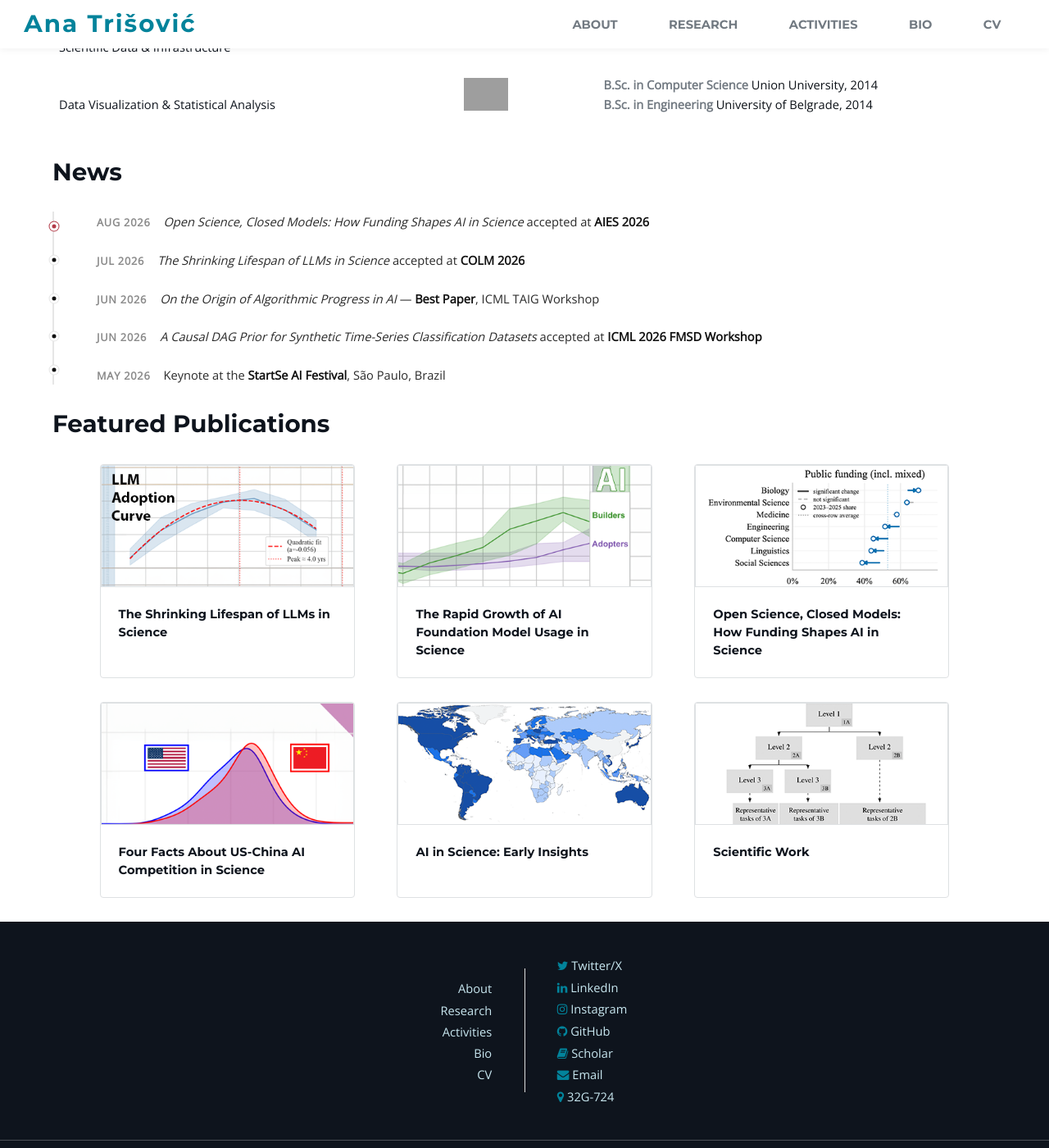
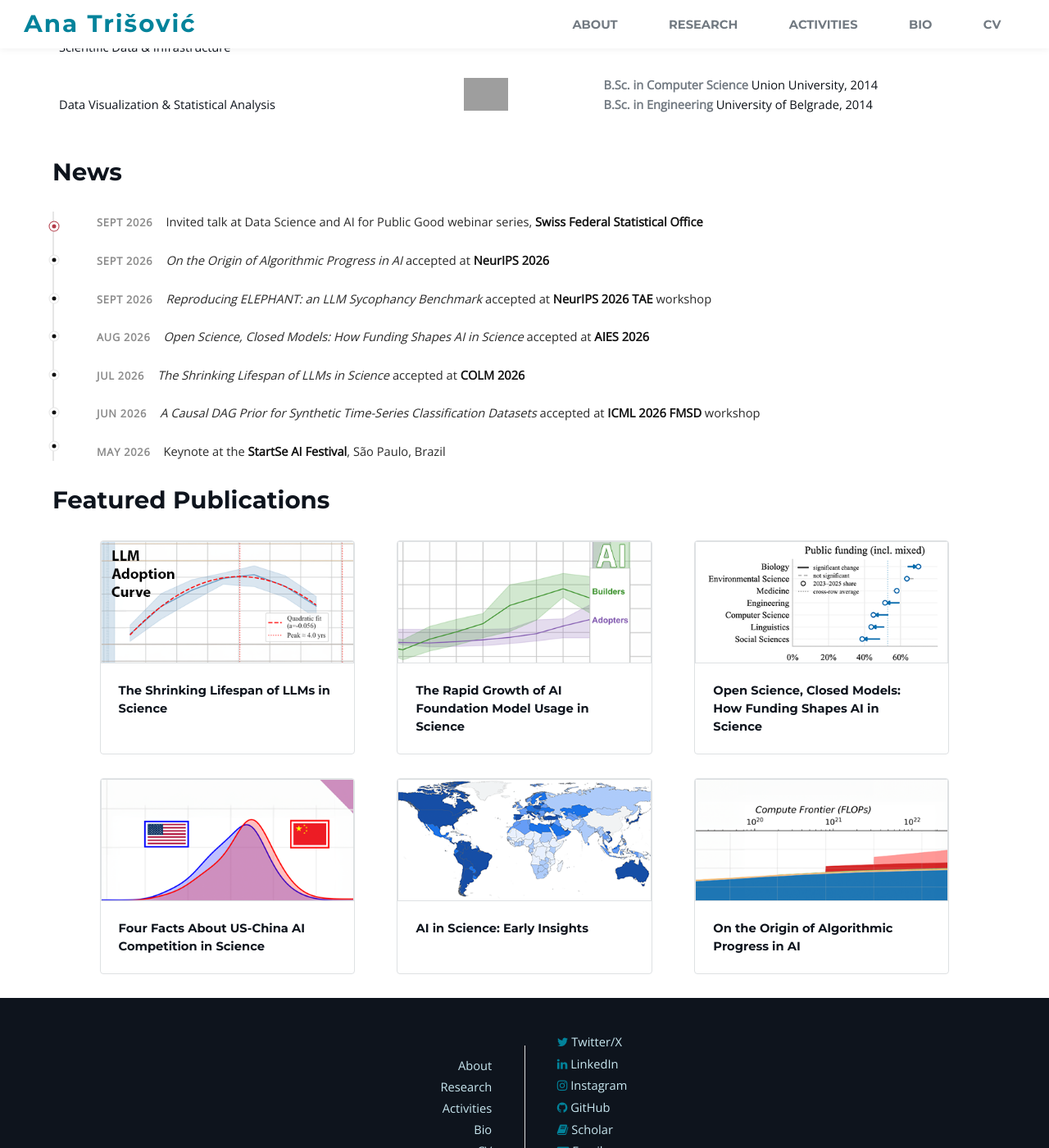
Before and after one commit to atrisovic/anatrisovic.github.io, a Jekyll site: the page built from index.html, in a window 1280 px wide and 1400 px high, scrolled down 1023 px. Shown: the whole window at 82% size. Built offline with Jekyll 4.4.1, drawn with Linux system fonts in a browser that asks for light colours; grey boxes are pictures that could not be loaded.

Commit message:
add news

```diff
--- a/_data/featured.yml
+++ b/_data/featured.yml
@@ -29,8 +29,10 @@
   name: "AI in Science: Early Insights"
   url: https://ai.google/static/documents/AI-in-Science.pdf
   image: images/paper_google.png
-- authors: J. Emmens, J. Liu, A. Trišović, and N. Thompson
-  year: 2026
-  image: images/paper-taxonomy.png
-  name: "Scientific Work"
-  url: https://futuretech.mit.edu/publication/scientific-work
+- authors: H. Gundlach, A. Fogelson, J. Lynch, A. Trišović, J. Rosenfeld, A. Sandhu, N. Thompson
+  year: 2025
+  image: images/paper_algs.png
+  name: "On the Origin of Algorithmic Progress in AI"
+  url: https://arxiv.org/pdf/2511.21622
+  venue: "ArXiv"
+  description: This project investigates the origins of AI’s algorithmic efficiency improvements by combining ablation studies, literature synthesis, and scaling experiments, revealing that most of the observed gains arise from scale-dependent effects, particularly the LSTM-to-Transformer transition, and that true small-model algorithmic progress is far smaller than previously estimated.
--- a/index.html
+++ b/index.html
@@ -106,7 +106,24 @@ title: Home
 
   <ul class="news-list">
     <li class="news-item">
-      <time class="news-date" datetime="2026-07">Aug 2026</time>
+      <time class="news-date" datetime="2026-09">Sept 2026</time>
+      <span class="news-text">Invited talk at Data Science and AI for Public Good webinar series, <strong>Swiss Federal
+          Statistical Office</strong></span>
+    </li>
+    <li class="news-item">
+      <time class="news-date" datetime="2026-09">Sept 2026</time>
+      <span class="news-text"><em>On the Origin of Algorithmic Progress in AI</em> accepted at <strong>NeurIPS
+          2026</strong></span>
+    </li>
+    <li class="news-item">
+      <time class="news-date" datetime="2026-09">Sept 2026</time>
+      <span class="news-text">
+        <em>Reproducing ELEPHANT: an LLM Sycophancy Benchmark</em> accepted at <strong>NeurIPS 2026 TAE</strong>
+        workshop
+      </span>
+    </li>
+    <li class="news-item">
+      <time class="news-date" datetime="2026-08">Aug 2026</time>
       <span class="news-text"><em>Open Science, Closed Models: How Funding Shapes AI in Science</em> accepted at
         <strong>AIES
           2026</strong></span>
@@ -120,14 +137,8 @@ title: Home
 
     <li class="news-item">
       <time class="news-date" datetime="2026-06">Jun 2026</time>
-      <span class="news-text"><em>On the Origin of Algorithmic Progress in AI</em> — <strong>Best Paper</strong>, ICML
-        TAIG Workshop</span>
-    </li>
-
-    <li class="news-item">
-      <time class="news-date" datetime="2026-06">Jun 2026</time>
       <span class="news-text"><em>A Causal DAG Prior for Synthetic Time-Series Classification Datasets</em> accepted at
-        <strong>ICML 2026 FMSD Workshop</strong></span>
+        <strong>ICML 2026 FMSD</strong> workshop</span>
     </li>
 
     <li class="news-item">
```
